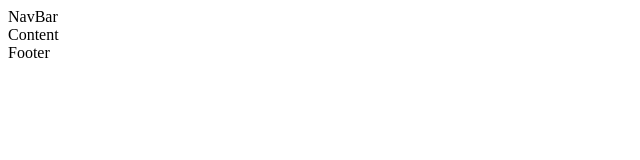
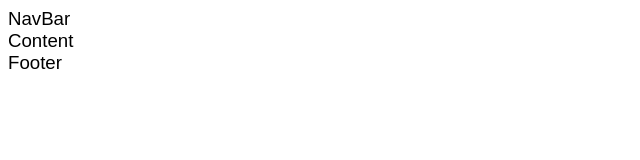
Before and after one commit to J0-nas/TDDD27, a React app in the folder dev_server/: page / in a window 1280 px wide. Shown: the top 160 px of the page, without its empty margins (0-640 px from the left). Built offline with nearby package versions, Linux system fonts and the light colour scheme; the HTML template or start-up script is replaced by a standard one.

Commit message:
css included

```diff
--- a/dev_server/package.json
+++ b/dev_server/package.json
@@ -22,7 +22,9 @@
     "babel-preset-es2015": "^6.24.0",
     "babel-preset-react": "^6.23.0",
     "babel-preset-stage-2": "^6.22.0",
+    "css-loader": "^0.28.0",
     "react-hot-loader": "^1.3.1",
+    "style-loader": "^0.16.1",
     "webpack": "^2.3.2",
     "webpack-dev-server": "^2.4.2"
   },
--- /dev/null
+++ b/dev_server/src/css/style.css
@@ -0,0 +1,4 @@
+body {
+  font-family: 'Raleway', sans-serif;
+  font-size: 14pt;
+}
--- a/dev_server/src/index.jsx
+++ b/dev_server/src/index.jsx
@@ -2,6 +2,7 @@ import React from 'react';
 import ReactDOM from 'react-dom';
 
 import MainView from './views/mainView'
+require('style-loader!./css/style.css')
 //var mainView = require('./views/mainView')
 /*class mainView extends React.Component {
   render() {
@@ -11,8 +12,10 @@ import MainView from './views/mainView'
 }*/
 
 //console.log(MainView.class, "test");
+console.log("res");
 
 ReactDOM.render(
+
   <MainView text="Jonas"/>,
   document.getElementById('app')
 );
--- a/dev_server/src/views/Content.jsx
+++ b/dev_server/src/views/Content.jsx
@@ -3,6 +3,6 @@ import ReactDOM from 'react-dom';
 
 export default class Content extends React.Component {
   render() {
-    return <div>Content</div>;
+    return <div className="container">Content</div>;
   }
 }
--- a/dev_server/src/views/Footer.jsx
+++ b/dev_server/src/views/Footer.jsx
@@ -3,6 +3,9 @@ import ReactDOM from 'react-dom';
 
 export default class Footer extends React.Component {
   render() {
-    return <div>Footer</div>;
+    return (
+      <nav className="navbar fixed-bottom navbar-light bg-faded">
+        <a>Footer</a>
+      </nav>);
   }
 }
--- a/dev_server/src/views/NavBar.jsx
+++ b/dev_server/src/views/NavBar.jsx
@@ -3,6 +3,11 @@ import ReactDOM from 'react-dom';
 
 export default class Navbar extends React.Component {
   render() {
-    return <div>NavBar</div>;
+    return (
+      <nav className="navbar navbar-toggleable-md navbar-inverse bg-primary">
+        <div className="container">
+          <a>NavBar</a>
+        </div>
+      </nav>);
   }
 }
--- a/dev_server/src/views/mainView.jsx
+++ b/dev_server/src/views/mainView.jsx
@@ -6,6 +6,7 @@ import Content from './Content.jsx';
 import Footer from './Footer.jsx';
 
 export default class MainView extends React.Component {
+
 
   render() {
     console.log("tesjhbt");
--- a/dev_server/webpack.config.js
+++ b/dev_server/webpack.config.js
@@ -9,7 +9,13 @@ module.exports = {
       test: /\.jsx?$/,
       exclude: /node_modules/,
       loader: 'react-hot-loader!babel-loader'
-    }]
+    },
+    {
+      test: /\.css$/,
+      exclude: /node_modules/,
+      loader: "style-loader!css-loader"
+    }
+    ]
   },
   resolve: {
     extensions: ['*', '.js', '.jsx']
```
Also changed, not shown: 2 other files (tests, documents, lock files or other folders).
